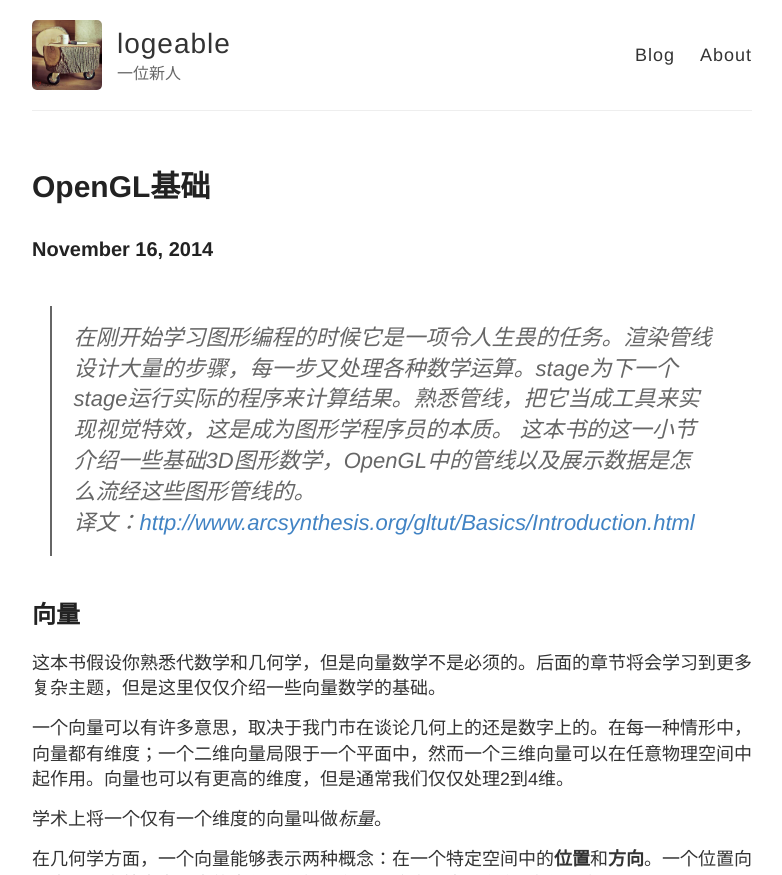
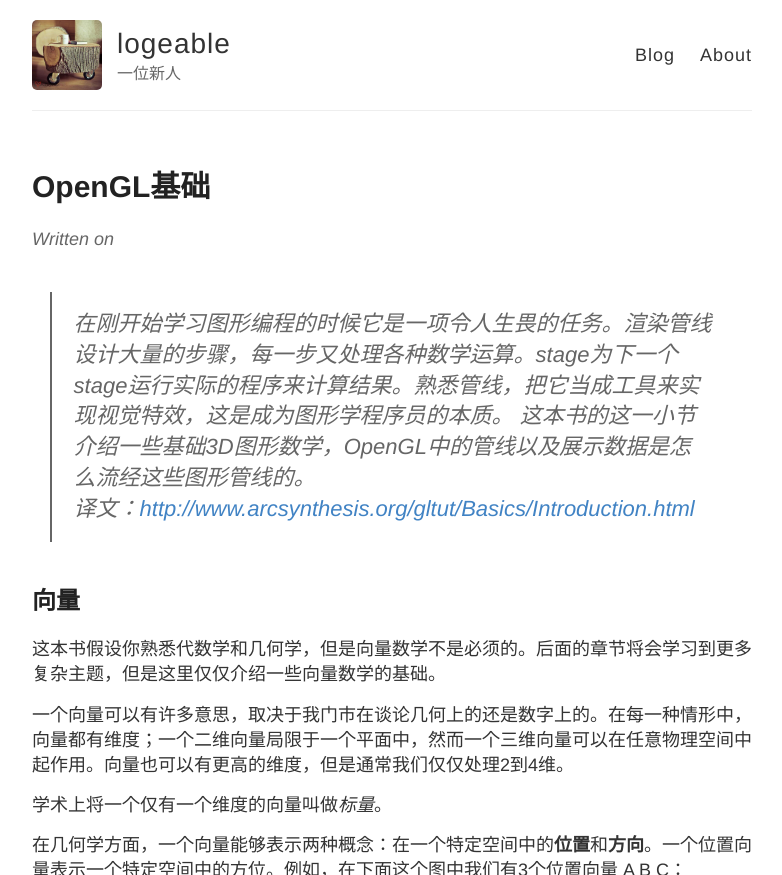
Before and after one commit to logeable/logeable.github.io, a Jekyll site: the page built from index.html, in a window 1280 px wide, cut to the strip 0-875 px from the top of the page. Shown: the whole strip, without its empty margins (248-1030 px from the left). Built offline with Jekyll 4.4.1, drawn with Linux system fonts in a browser that asks for light colours.

Commit message:
Update index.html

```diff
--- a/index.html
+++ b/index.html
@@ -7,7 +7,9 @@
     <article class="post">
 
       <h1><a href="{{ site.baseurl }}{{ post.url }}">{{ post.title }}</a></h1>
-      <h3>{{ post.date | date: "%B %e, %Y" }}</h3>
+      <div class="date">
+        Written on {{ page.date | date: "%B %e, %Y" }}
+      </div>
       <div class="entry">
         {{ post.content | truncatewords:20}}
       </div>
```
